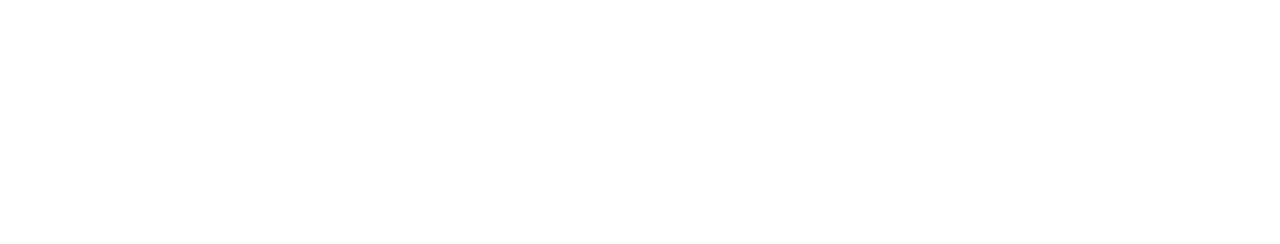
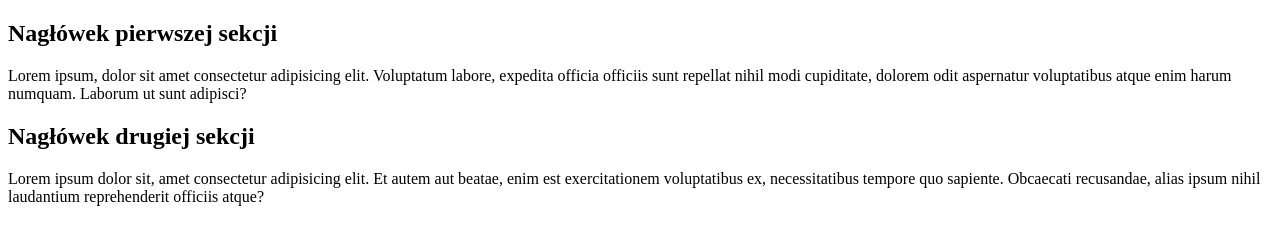
Before and after one commit to lbadocha/website, a plain HTML site: page index.html in a window 1280 px wide. Drawn offline with Linux system fonts and the light colour scheme.

Commit message:
dwie sekcje w main-content

```diff
--- a/index.html
+++ b/index.html
@@ -1,12 +1,29 @@
 <!DOCTYPE html>
 <html lang="pl">
+
 <head>
     <meta charset="UTF-8">
     <meta name="viewport" content="width=device-width, initial-scale=1.0">
     <meta http-equiv="X-UA-Compatible" content="ie=edge">
     <title>Nowa strona WWW</title>
 </head>
+
 <body>
+    <div class="main-content">
+        <section class="first-sec">
+            <h2>Nagłówek pierwszej sekcji</h2>
+            <p>Lorem ipsum, dolor sit amet consectetur adipisicing elit. Voluptatum labore, expedita officia officiis
+                sunt repellat nihil modi cupiditate, dolorem odit aspernatur voluptatibus atque enim harum numquam.
+                Laborum ut sunt adipisci?</p>
+        </section>
+        <section class="second-sec">
+            <h2>Nagłówek drugiej sekcji</h2>
+            <p>Lorem ipsum dolor sit, amet consectetur adipisicing elit. Et autem aut beatae, enim est exercitationem
+                voluptatibus ex, necessitatibus tempore quo sapiente. Obcaecati recusandae, alias ipsum nihil laudantium
+                reprehenderit officiis atque?</p>
+        </section>
+    </div>
 
 </body>
+
 </html>
```
